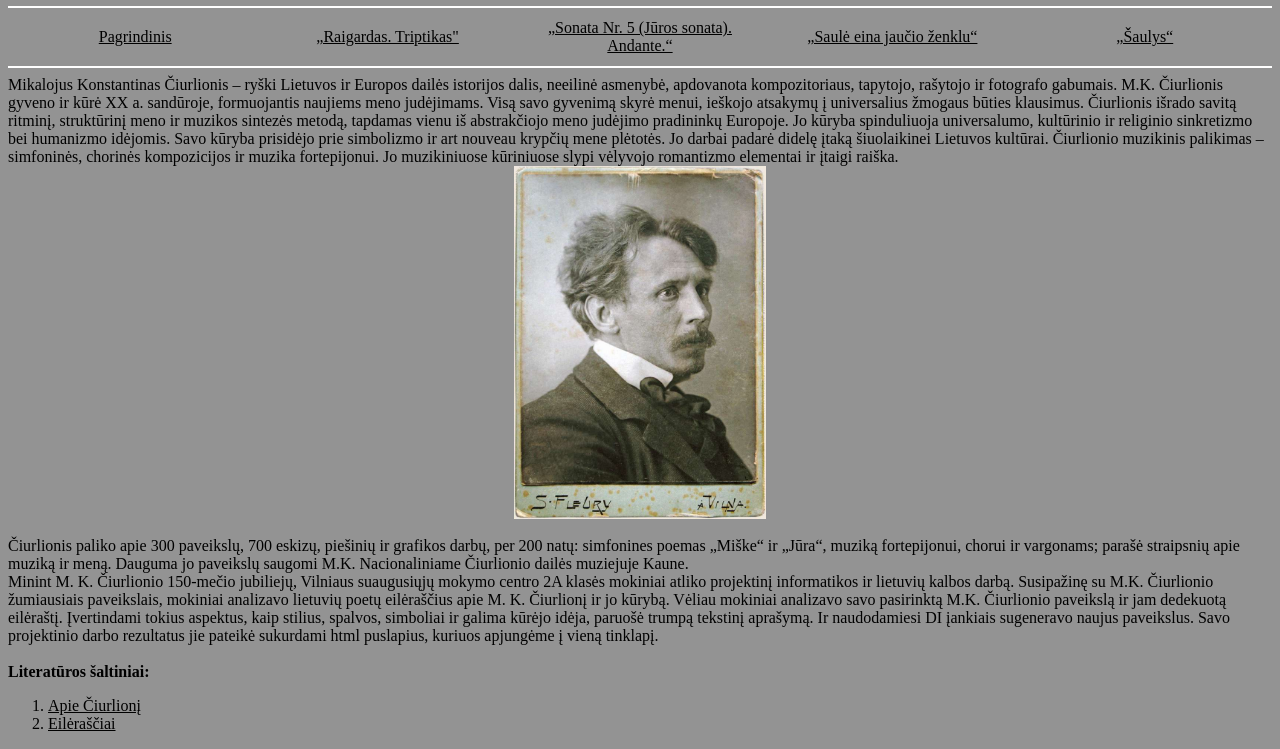
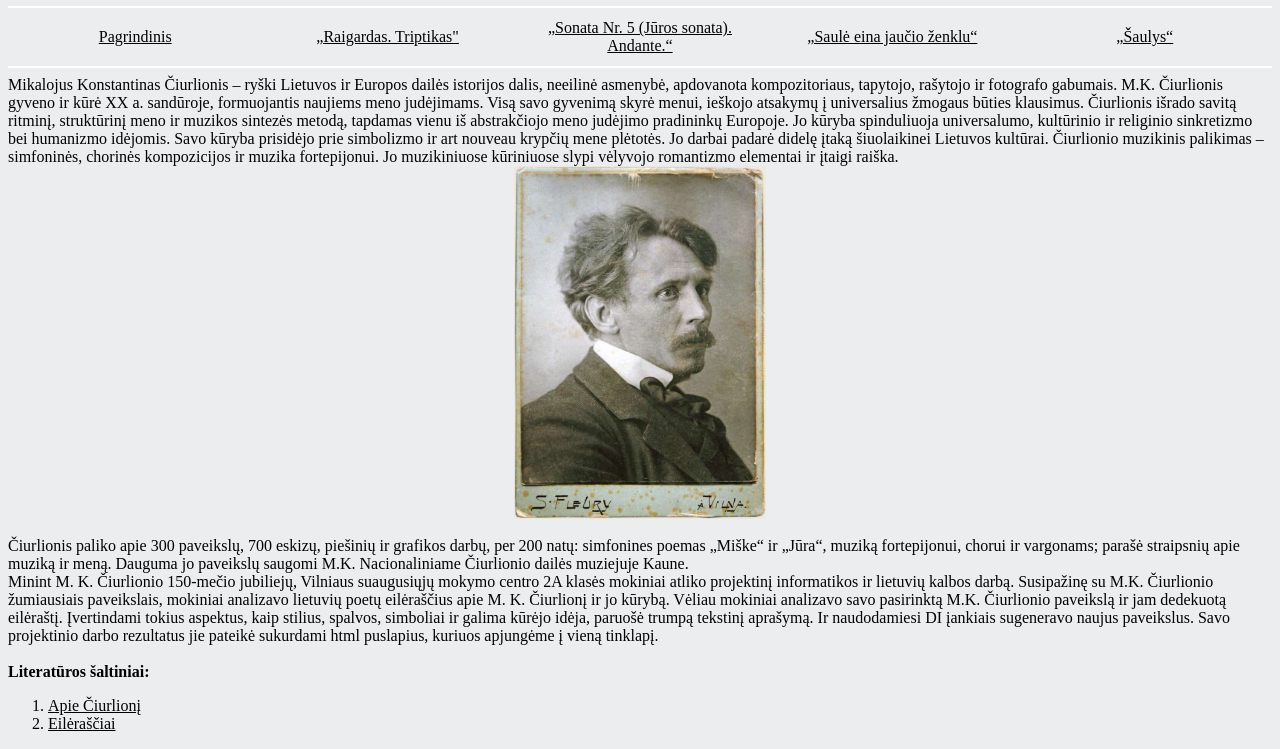
Before and after one commit to jelena-alekniene/ciurlionis, a plain HTML site: page index.html in a window 1280 px wide. Shown: the part 60-809 px from the top of the page. Drawn offline with Linux system fonts and the light colour scheme.

Commit message:
Update index.html

```diff
--- a/index.html
+++ b/index.html
@@ -1,6 +1,6 @@
 <html>
 <head><title>Projektas apie M. K. Čiurlionį</title> </head>
-<body bgcolor="939393" link="black" alink = "red" vlink="white">
+<body bgcolor="#ebedef" link="black" alink = "red" vlink="white">
 <center><h1>Mikalojus Konstantinas Čiurlionis ir lietuvių poetai</h1></center>
 <HR color="white">
 <table>
```
